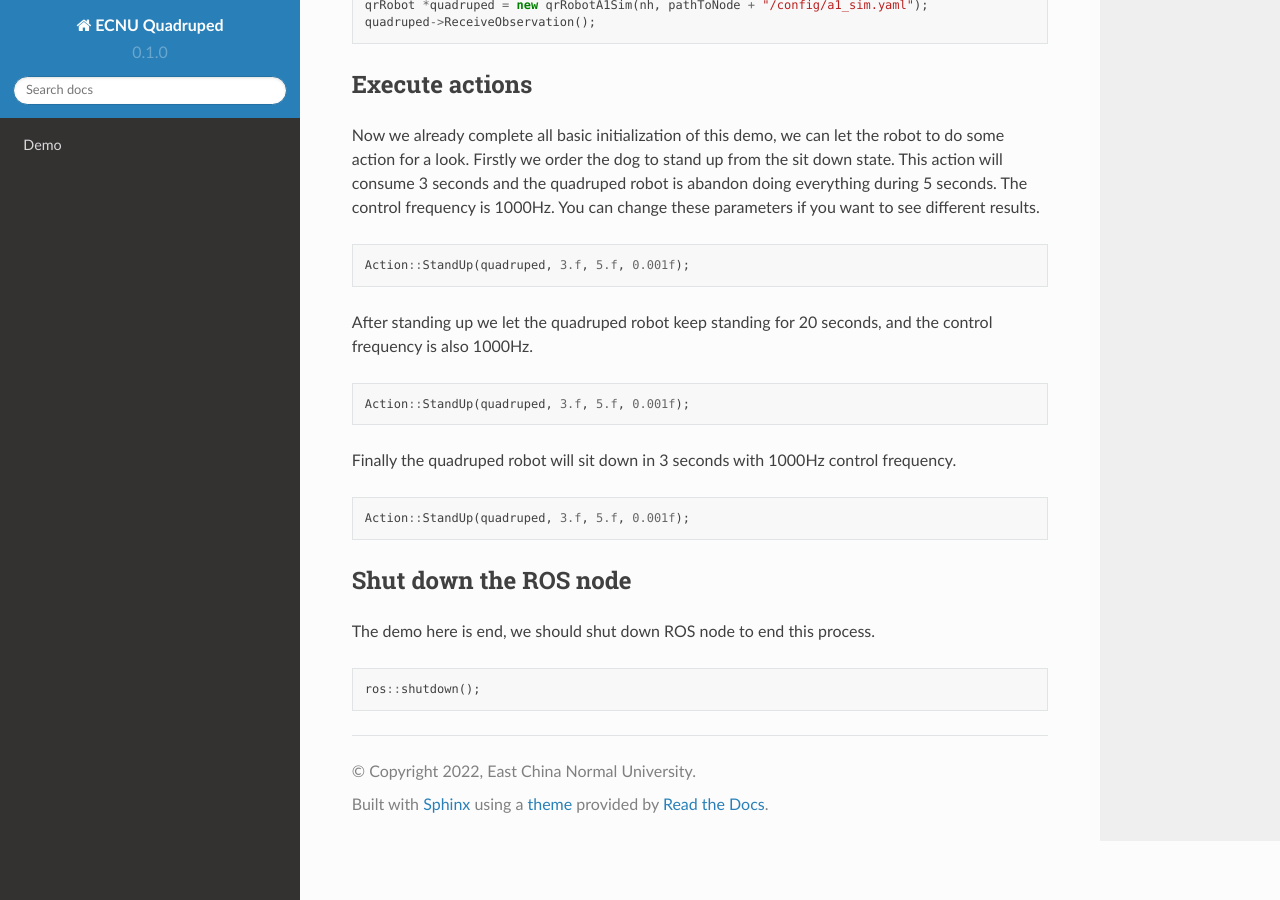
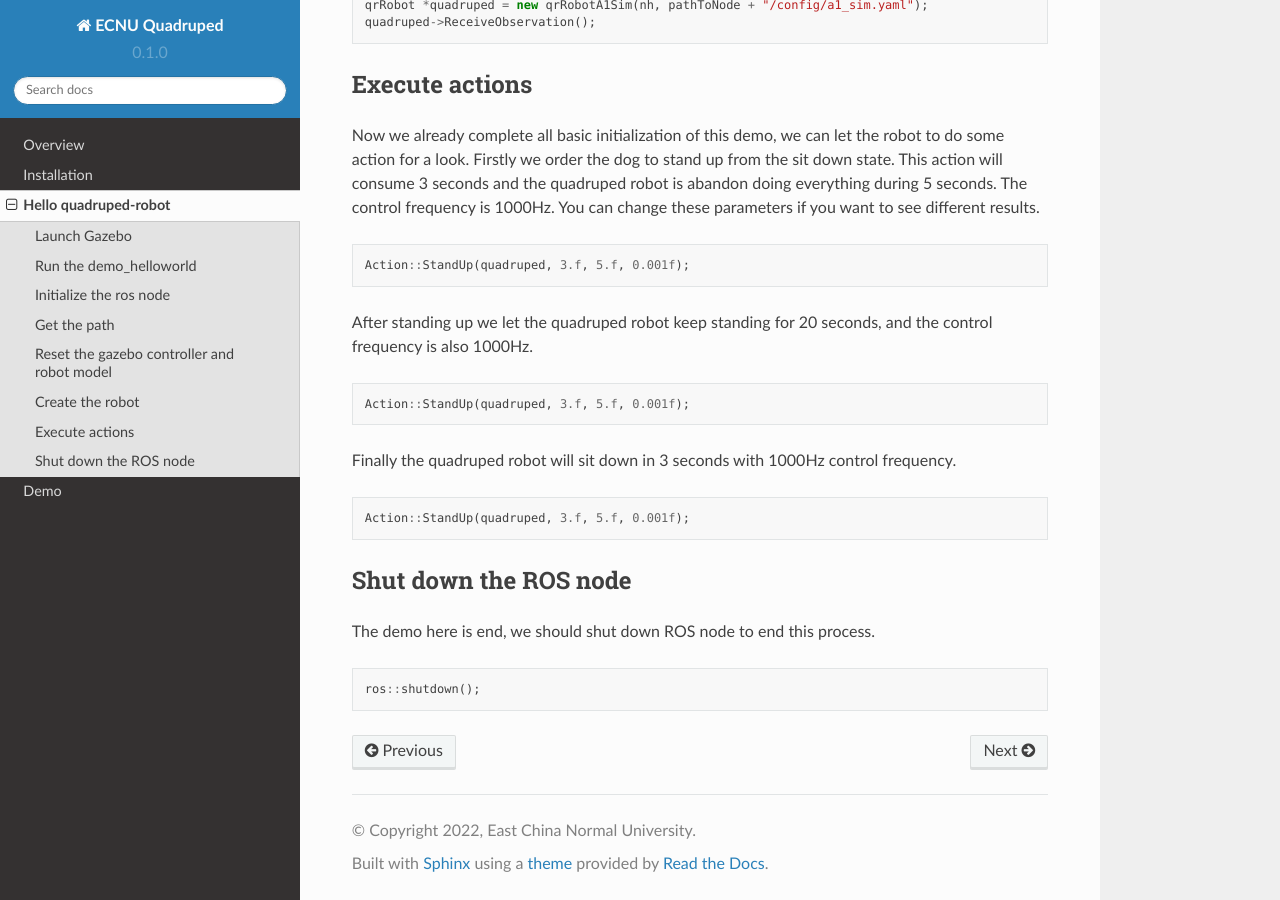
Before and after one commit to TopHillRobotics/quadruped-robot-docs, a Sphinx documentation site: the page built from docs/source/helloworld.rst, in a window 1280 px wide and 900 px high, scrolled down 1392 px. Built offline with Sphinx 7.4.7 and the Read the Docs theme 2.0.0, drawn with Linux system fonts in a browser that asks for light colours; pages that are not in the unit, such as notebooks, are missing from menus.

Commit message:
structure

```diff
--- a/docs/source/index.rst
+++ b/docs/source/index.rst
@@ -18,7 +18,7 @@ in ``.world`` configuration file of gazebo to be ``1000/2.5 = 400``, and make ``
 .. toctree::
    :maxdepth: 2
 
-   index.rst
-   install.rst
+   overview.rst
+   installation.rst
    helloworld.rst
    demo.rst
```
Also changed, not shown: docs/source/helloworld.rst (renamed from docs/source/hellworld.rst).
